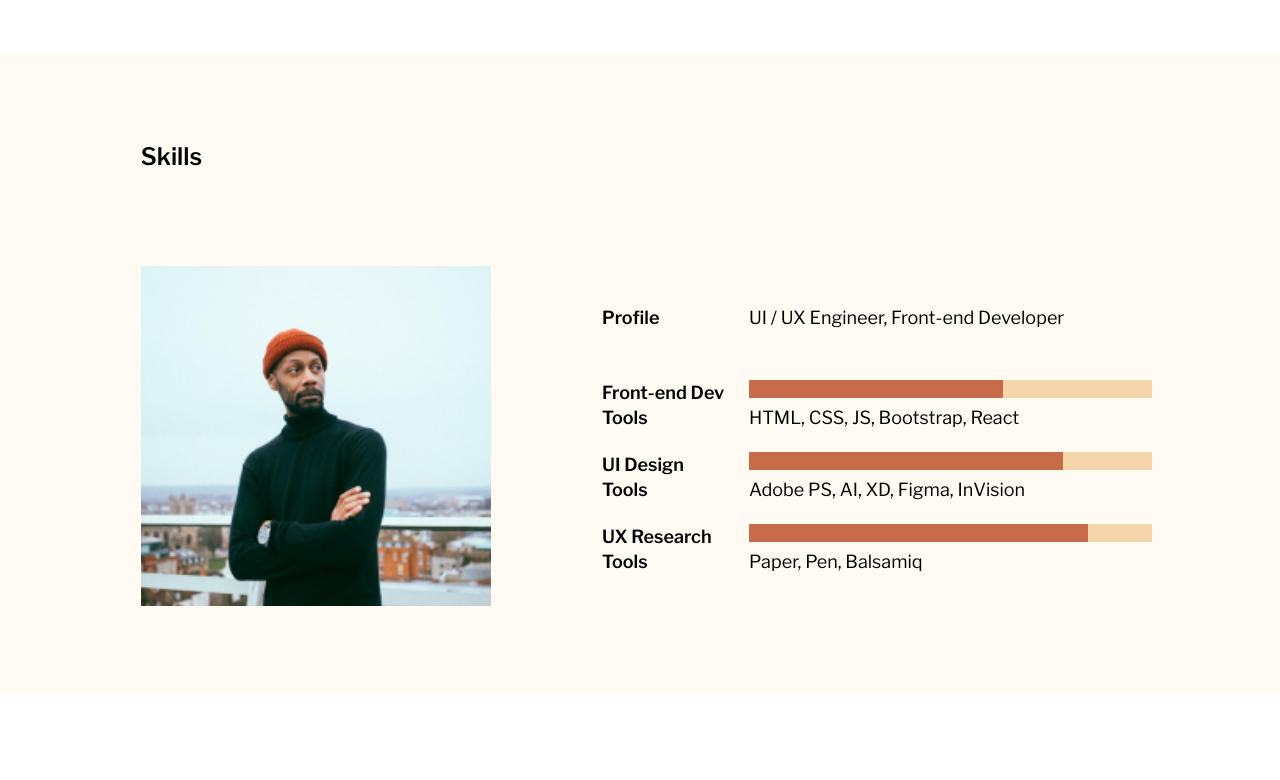
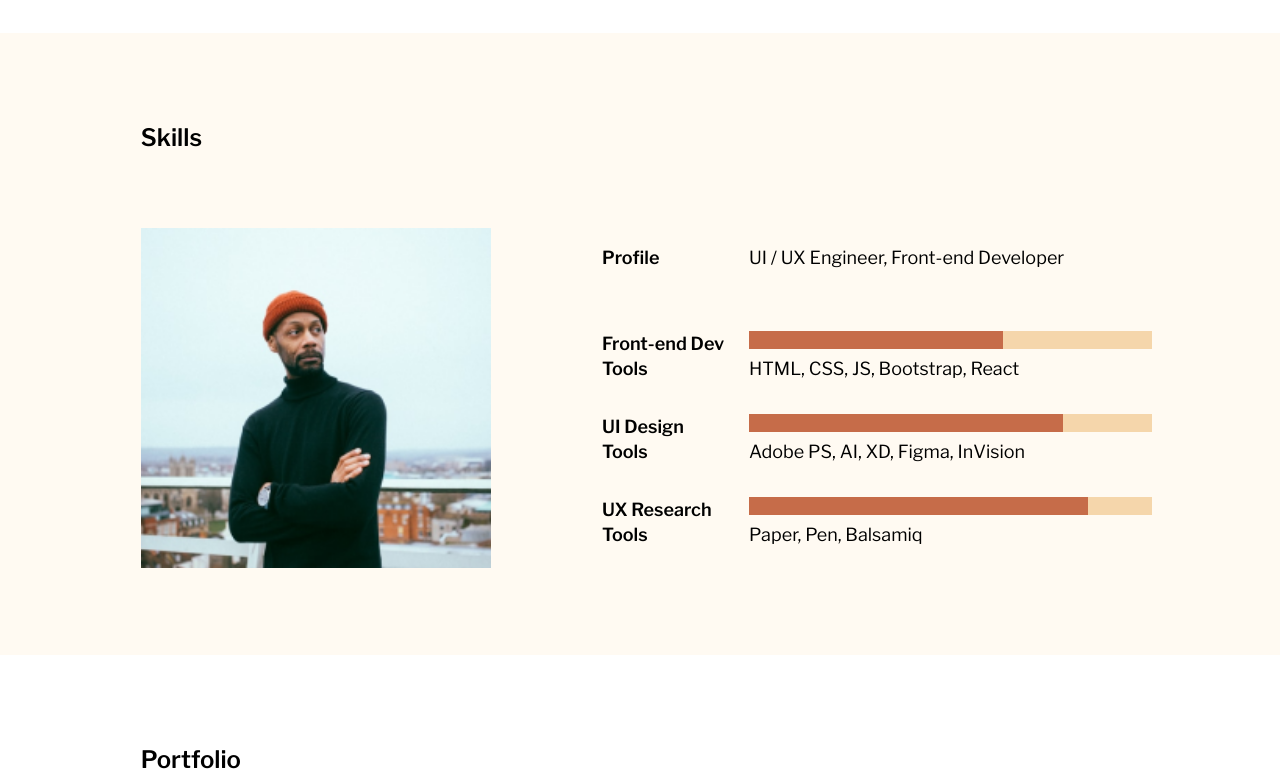
Before and after one commit to sashakorkots/sashakorkots.github.io, a plain HTML site: page layout_by_model/index.html in a window 1280 px wide. Shown: the part 1220-2000 px from the top of the page. Drawn offline with nearby package versions, Linux system fonts and the light colour scheme.

Commit message:
added margin-botton for list in skills

```diff
--- a/layout_by_model/styles.css
+++ b/layout_by_model/styles.css
@@ -425,7 +425,7 @@ media quary
         top: (header);
     }
     h3 {
-        padding-bottom: 76px;
+        margin-bottom: 76px;
     }
     .row p {
         padding-top: 9px;
@@ -483,6 +483,9 @@ media quary
     .profile {
         padding-bottom: 5%;
     }
+    .flex-column li {
+        margin-bottom: 2%
+    }
     /*
     ==============================================
     типографіка
```
